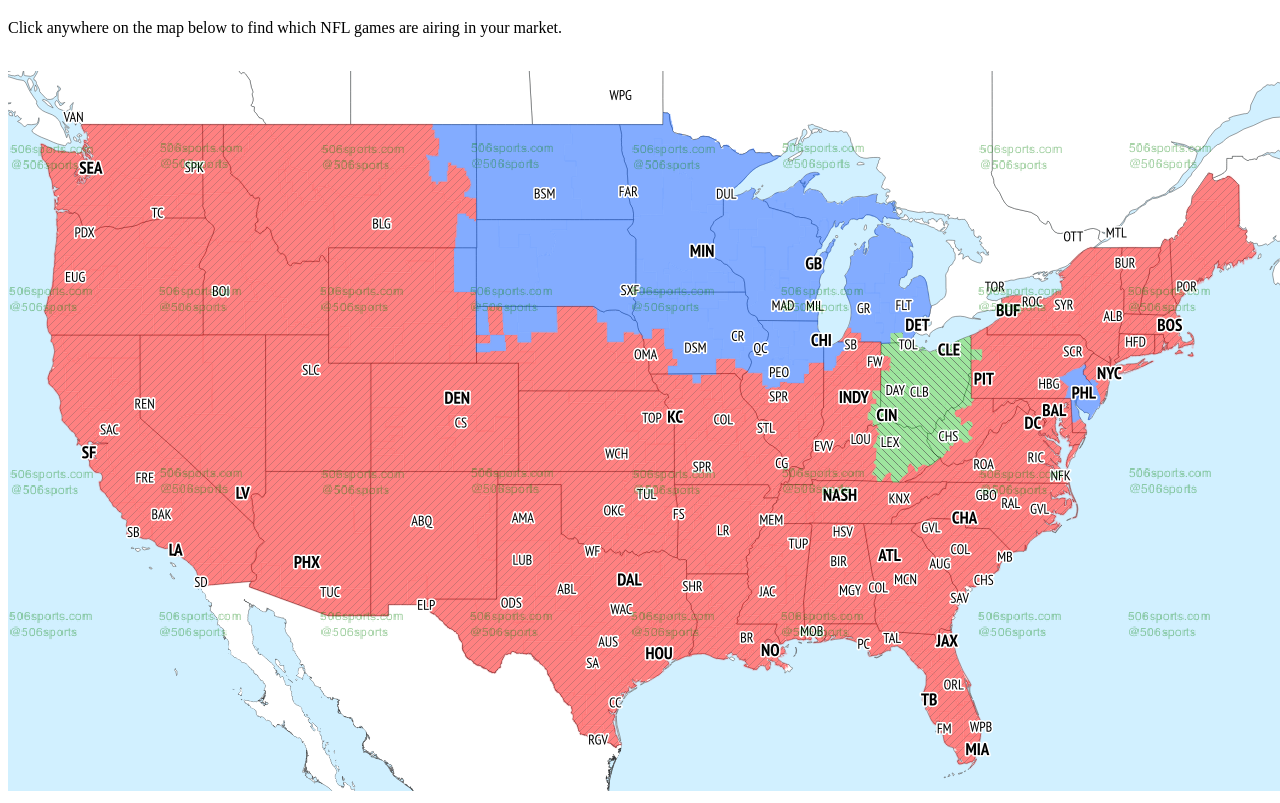
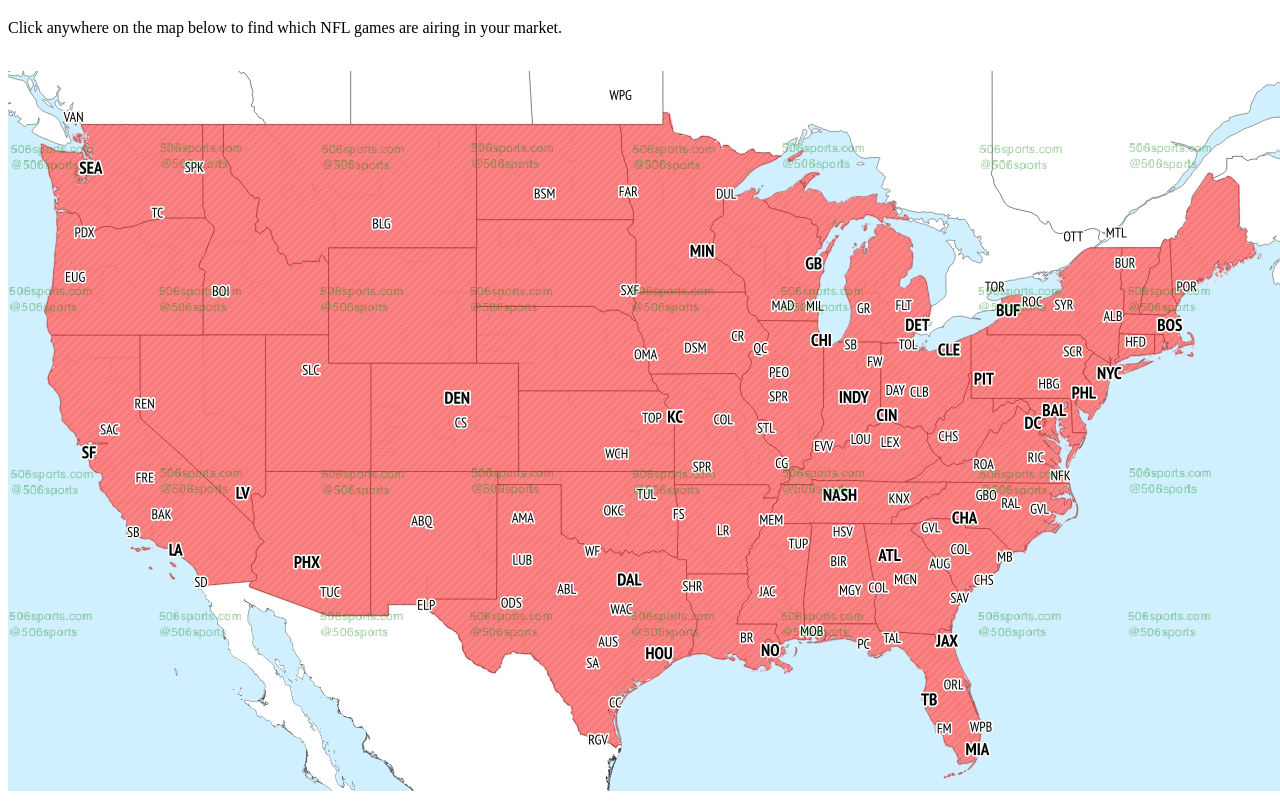
Before and after one commit to claycot/find-my-nfl-games, a plain HTML site: page site/index.html in a window 1280 px wide. Shown: the part 61-864 px from the top of the page. Drawn offline with Linux system fonts and the light colour scheme.

Commit message:
[claycot] Update site image.

```diff
--- a/site/index.html
+++ b/site/index.html
@@ -8,7 +8,7 @@
 	<p>Click anywhere on the map below to find which NFL games are airing in your market.</p>
 	</br>
 	<a href="./results.html">
-		<img src="./img/18-CBS-E-V2.png" alt="Clickable map of the USA" ismap>
+		<img src="./img/us-map.png" alt="Clickable map of the continental USA" ismap>
 	</a>
 </body>
 </html>
```
Also changed, not shown: site/img/18-CBS-E-V2.png (deleted), site/img/us-map.png (added), 1 other file.
